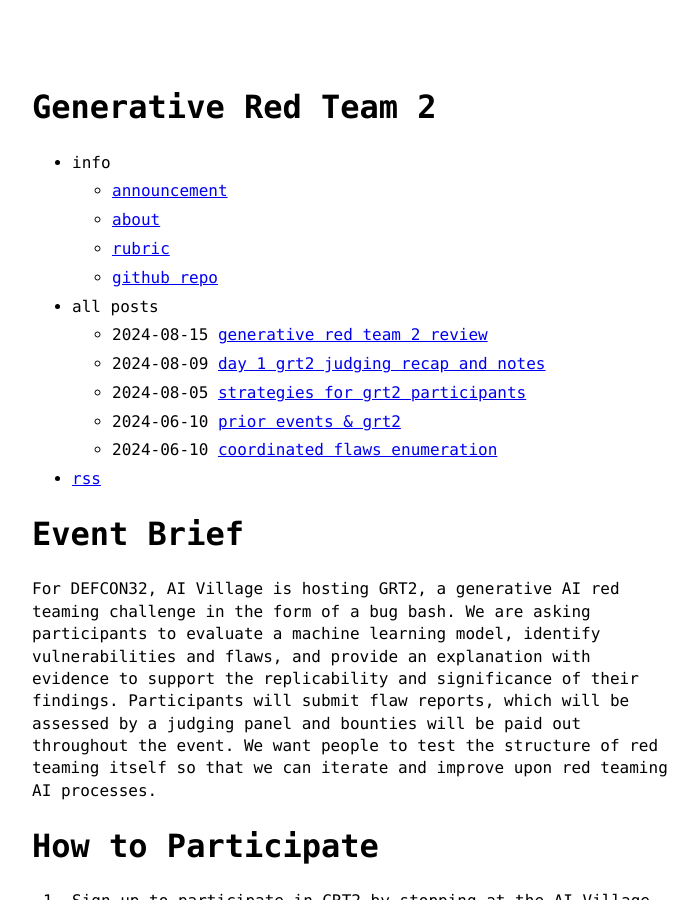
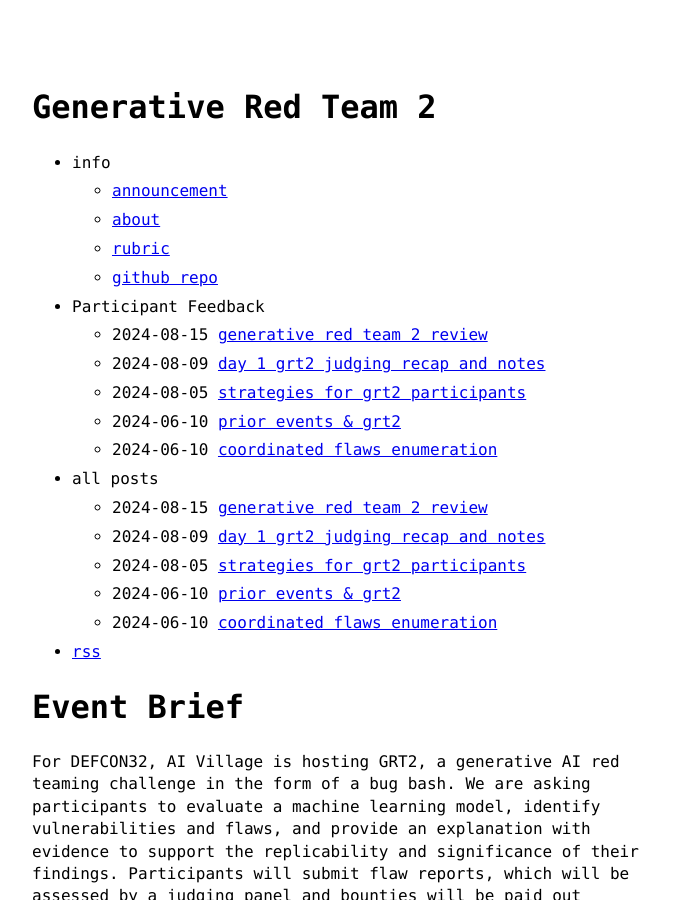
Before and after one commit to AI-League/grt_blog, a Jekyll site: the page built from index.md, in a window 1280 px wide and 900 px high. Shown: the whole window, without its empty margins (288-986 px from the left). Built offline with Jekyll 4.4.1, drawn with Linux system fonts in a browser that asks for light colours; our own code applies the rules of GitHub Pages for plain Markdown files.

Commit message:
participant section

```diff
--- a/_posts/2024-08-14-grt2-review-dustin-farley.md
+++ b/_posts/2024-08-14-grt2-review-dustin-farley.md
@@ -3,7 +3,7 @@ layout: page
 title: Generative Red Team 2 Review
 author: Dustin Farley
 date: 2024-08-14 18:00:00 -0800
-category: "opinion"
+category: "participant"
 ---
 
 ## Pre-DEFCON
```
Also changed, not shown: _data/menu.yml (+7 -0 lines), example2-archive.md (deleted, +0 -5 lines), participant.md (added, +5 -0 lines).
